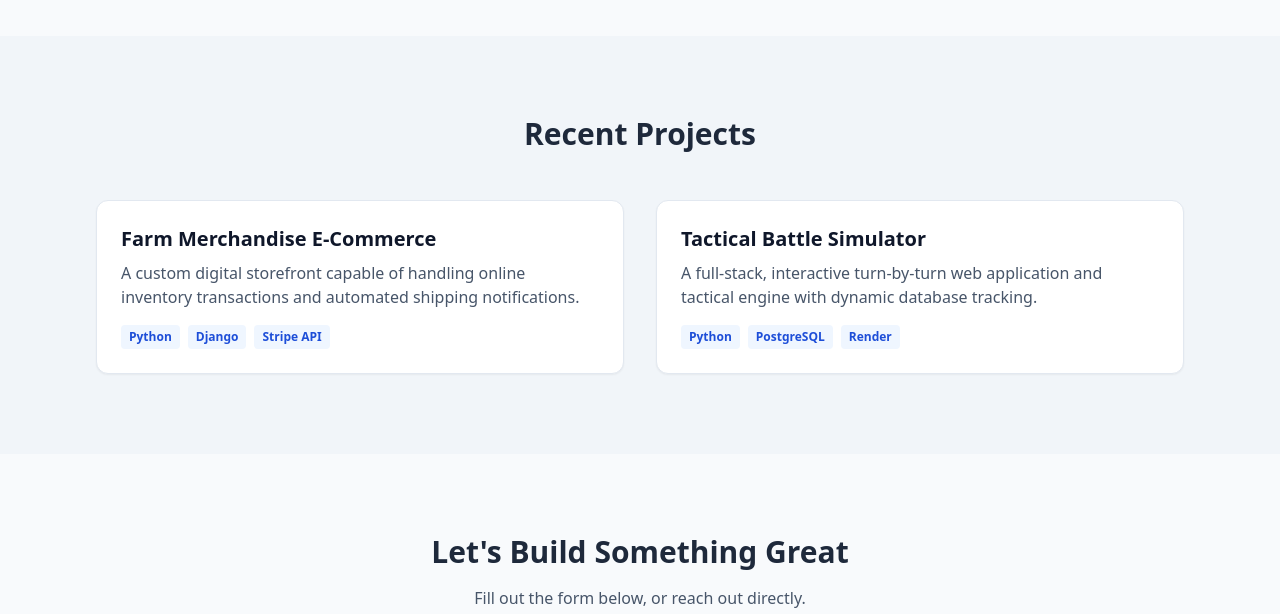
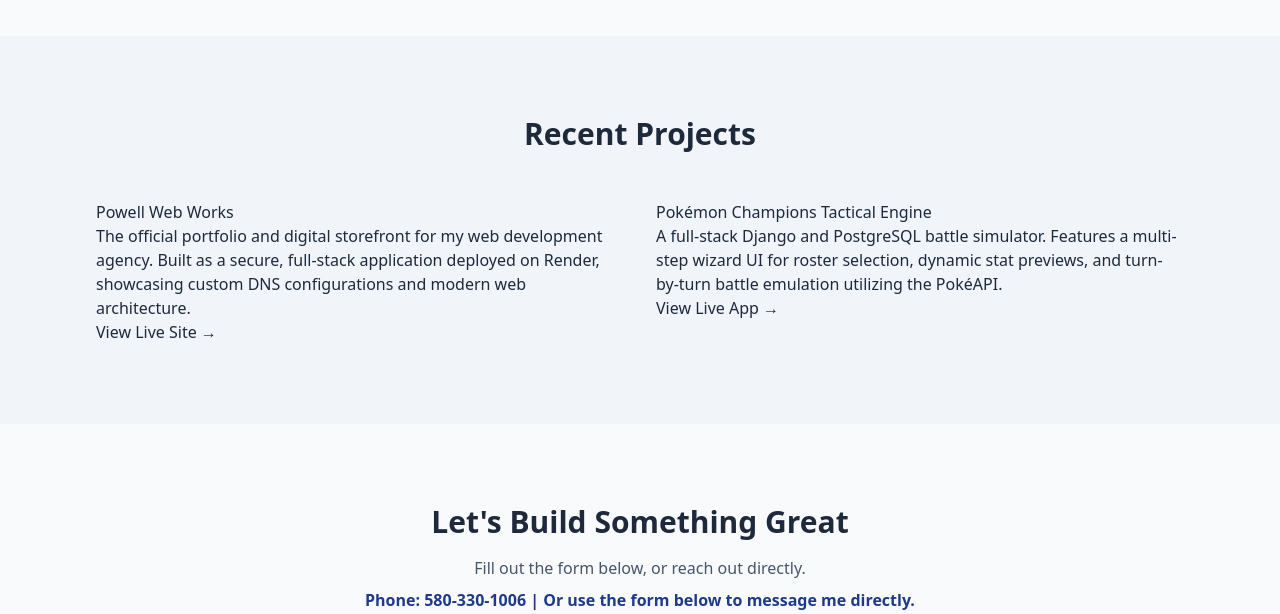
Before and after one commit to kapowell824-sys/powellwebworks, a Django app: page / in a window 1280 px wide. Shown: the part 726-1340 px from the top of the page. Run offline with Django 5.2, Linux system fonts and the light colour scheme; some libraries are stand-ins or nearby versions.

Commit message:
Updated project cards to show Agency and Pokemon Simulator

```diff
--- a/templates/index.html
+++ b/templates/index.html
@@ -50,25 +50,19 @@
             <h3 class="text-3xl font-bold text-center mb-12">Recent Projects</h3>
             <div class="grid md:grid-cols-2 gap-8">
 
-                <!-- Project 1 -->
-                <div class="bg-white p-6 rounded-xl shadow-sm border border-slate-200">
-                    <h4 class="text-xl font-bold text-slate-900 mb-2">Farm Merchandise E-Commerce</h4>
-                    <p class="text-slate-600 mb-4">A custom digital storefront capable of handling online inventory transactions and automated shipping notifications.</p>
-                    <div class="flex gap-2">
-                        <span class="bg-blue-50 text-blue-700 text-xs px-2 py-1 rounded font-bold">Python</span>
-                        <span class="bg-blue-50 text-blue-700 text-xs px-2 py-1 rounded font-bold">Django</span>
-                        <span class="bg-blue-50 text-blue-700 text-xs px-2 py-1 rounded font-bold">Stripe API</span>
-                    </div>
-                </div>
+               <!-- Powell Web Works Project -->
+<div class="project-card">
+  <h3>Powell Web Works</h3>
+  <p>The official portfolio and digital storefront for my web development agency. Built as a secure, full-stack application deployed on Render, showcasing custom DNS configurations and modern web architecture.</p>
+  <a href="https://powellwebworks.com" target="_blank" rel="noopener">View Live Site &rarr;</a>
+</div>
 
-                <!-- Project 2 -->
-                <div class="bg-white p-6 rounded-xl shadow-sm border border-slate-200">
-                    <h4 class="text-xl font-bold text-slate-900 mb-2">Tactical Battle Simulator</h4>
-                    <p class="text-slate-600 mb-4">A full-stack, interactive turn-by-turn web application and tactical engine with dynamic database tracking.</p>
-                    <div class="flex gap-2">
-                        <span class="bg-blue-50 text-blue-700 text-xs px-2 py-1 rounded font-bold">Python</span>
-                        <span class="bg-blue-50 text-blue-700 text-xs px-2 py-1 rounded font-bold">PostgreSQL</span>
-                        <span class="bg-blue-50 text-blue-700 text-xs px-2 py-1 rounded font-bold">Render</span>
+<!-- Pokémon Tactical Engine Project -->
+<div class="project-card">
+  <h3>Pokémon Champions Tactical Engine</h3>
+  <p>A full-stack Django and PostgreSQL battle simulator. Features a multi-step wizard UI for roster selection, dynamic stat previews, and turn-by-turn battle emulation utilizing the PokéAPI.</p>
+  <a href="https://pokemon-tactical-engine.onrender.com/" target="_blank" rel="noopener">View Live App &rarr;</a>
+</div>
                     </div>
                 </div>
 
```
